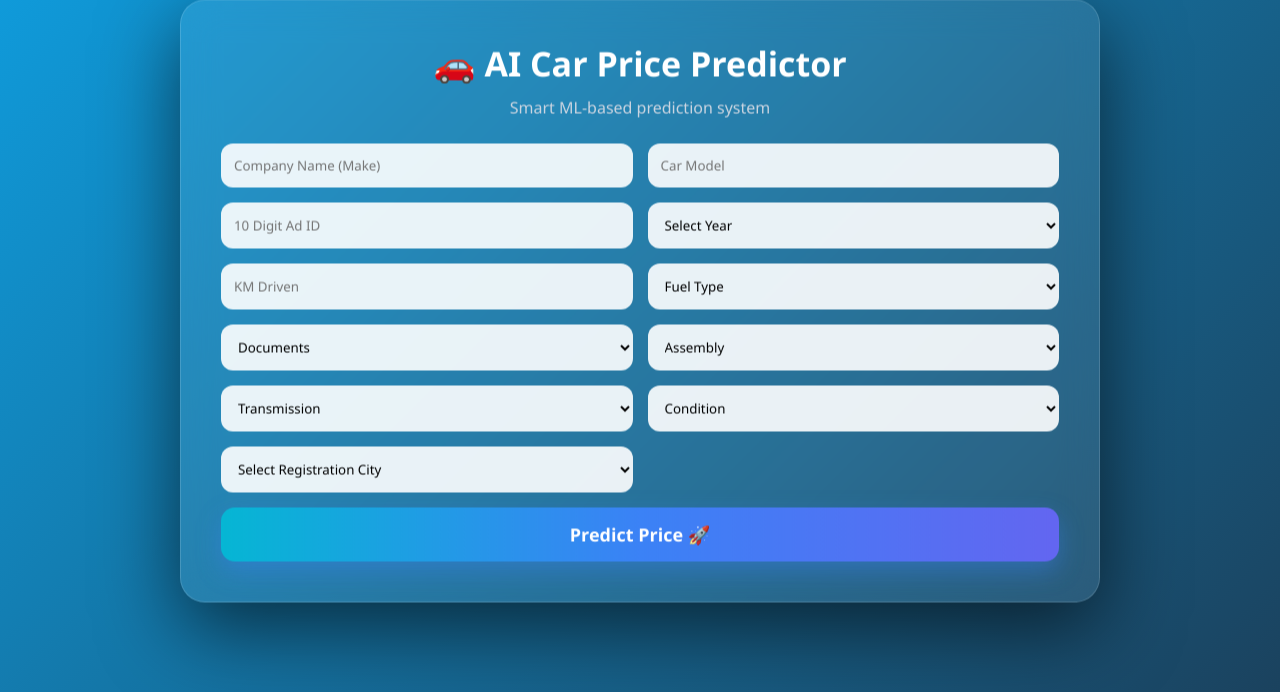
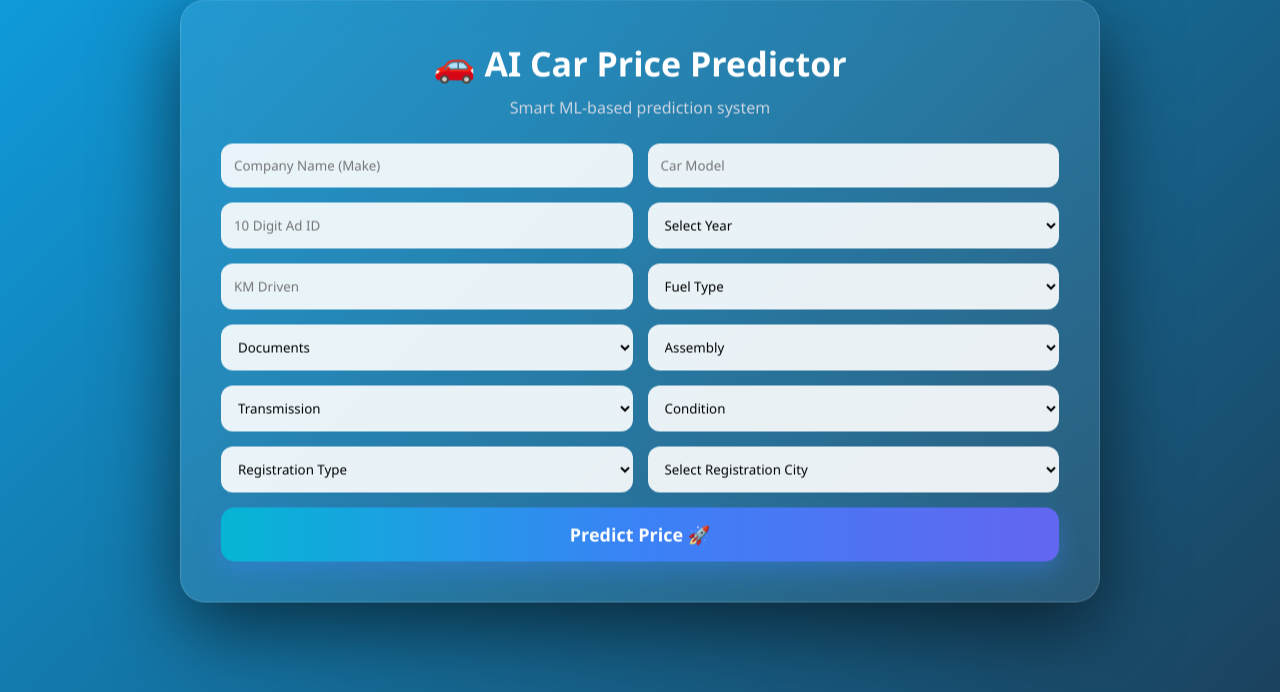
Before and after one commit to sadalaavinshreddy-source/car-price-predictor, a Flask app: page / in a window 1280 px wide. Shown: the part 93-785 px from the top of the page. Run offline with Flask 3, Linux system fonts and the light colour scheme; parts of the project's set-up code (start-up, migrations or seed data) failed here and were passed over.

Commit message:
Added registration logic fix

```diff
--- a/templates/index.html
+++ b/templates/index.html
@@ -72,6 +72,13 @@
 <option value="Not Used">Not Used</option>
 </select>
 
+<!-- Registration Type (NEW ADDED) -->
+<select name="registration_type" id="registration_type" onchange="toggleCity()" required>
+<option value="">Registration Type</option>
+<option value="Registered">Registered</option>
+<option value="Not Registered">Not Registered</option>
+</select>
+
 <!-- Registration City -->
 <select name="registration_city" id="registration_city" required>
 <option value="">Select Registration City</option>
@@ -101,13 +108,15 @@
 
 </div>
 
-<!-- JS Logic -->
+<!-- JS LOGIC (ONLY ADDITION) -->
 <script>
 function toggleCity(){
+
     let assembly = document.getElementById("assembly").value;
+    let regType = document.getElementById("registration_type").value;
     let city = document.getElementById("registration_city");
 
-    if(assembly === "Imported"){
+    if(assembly === "Imported" || regType === "Not Registered"){
         city.value = "";
         city.disabled = true;
         city.style.opacity = "0.5";
```
